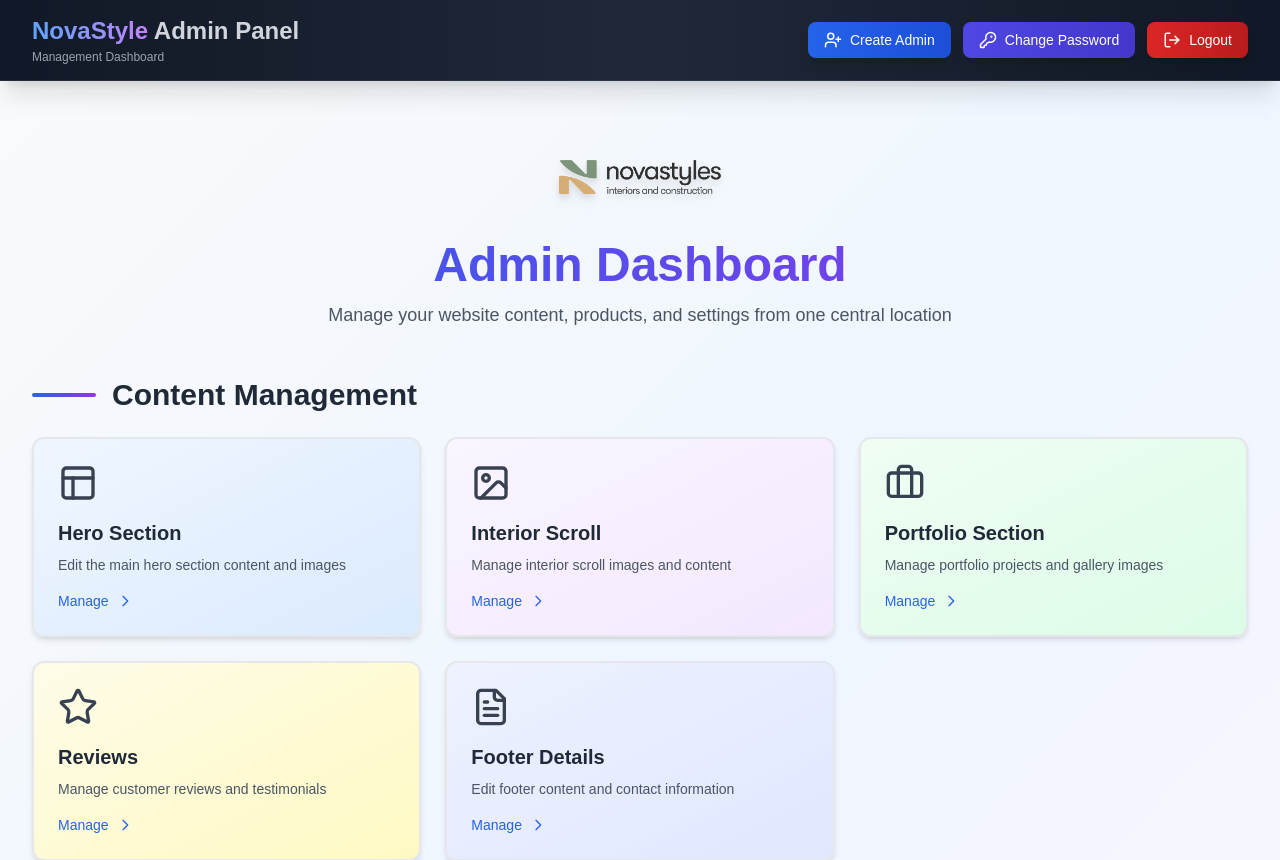
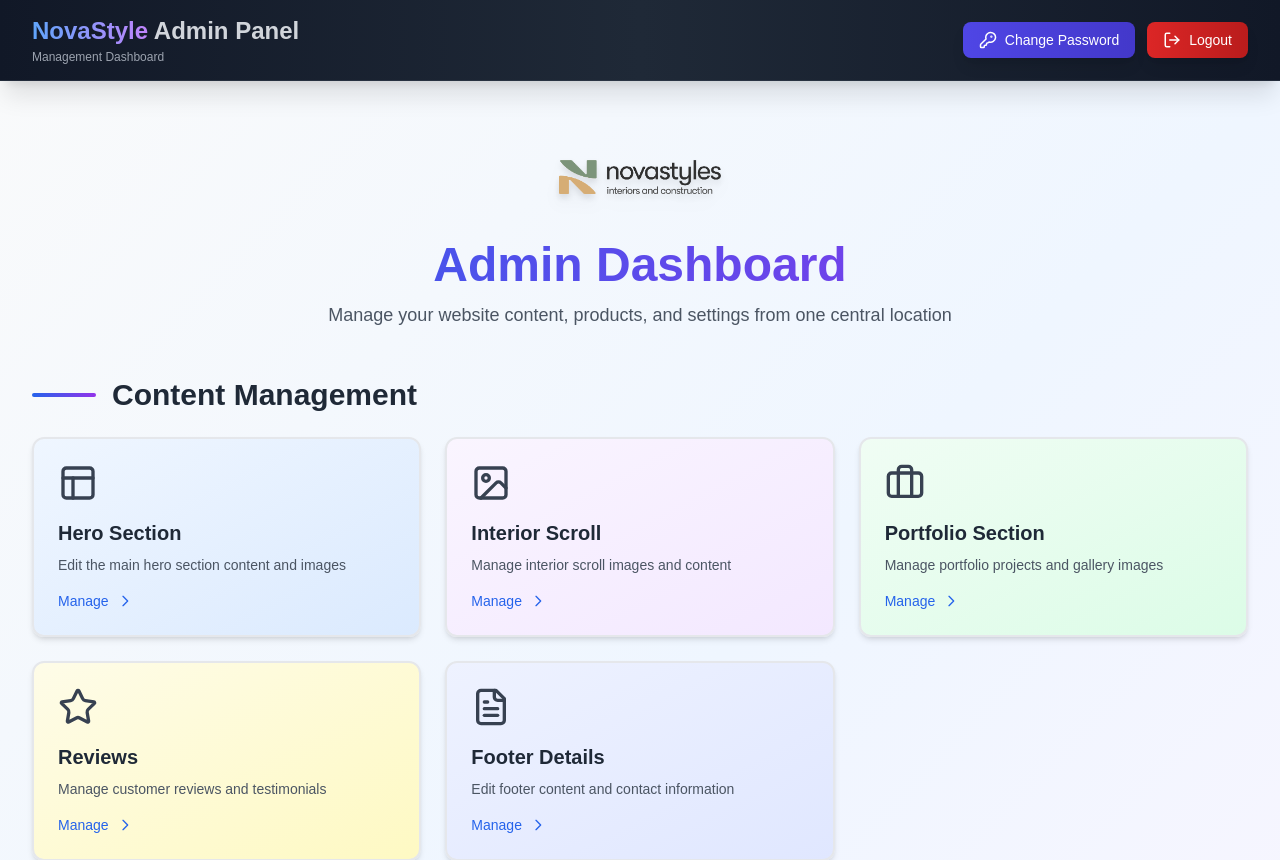
Before and after one commit to tirugit-2001/nova_styles_admin, a React (Vite) app in the folder vite-project/: page /admin in a window 1280 px wide. Shown: the top 860 px of the page. Built offline with nearby package versions, Linux system fonts and the light colour scheme; sample sign-in values are in the browser's storage.

Commit message:
Remove unused UserPlus import and comment out Create Admin button in AdminNavbar for future implementation.

```diff
--- a/vite-project/src/components/AdminNavbar.tsx
+++ b/vite-project/src/components/AdminNavbar.tsx
@@ -1,6 +1,6 @@
 import { useState } from "react";
 import { useNavigate } from "react-router-dom";
-import { LogOut, UserPlus, KeyRound, AlertCircle, X } from "lucide-react";
+import { LogOut, KeyRound, AlertCircle, X } from "lucide-react";
 import { toast } from "sonner";
 import FormModal from "./FormModel";
 import { useForm } from "react-hook-form";
@@ -226,14 +226,14 @@ export function AdminNavbar() {
             {/* Right side - Actions */}
             <div className="flex items-center gap-2 sm:gap-3">
               {/* Create Admin Button */}
-              <button
+              {/* <button
                 onClick={() => setShowCreateAdmin(true)}
                 className="group flex items-center gap-2 px-3 sm:px-4 py-2 text-sm font-medium text-white bg-gradient-to-r from-blue-600 to-blue-700 hover:from-blue-700 hover:to-blue-800 rounded-lg transition-all duration-200 shadow-lg hover:shadow-xl hover:scale-105 active:scale-95"
               >
                 <UserPlus size={18} className="group-hover:rotate-12 transition-transform duration-200" />
                 <span className="hidden sm:inline">Create Admin</span>
                 <span className="sm:hidden">Admin</span>
-              </button>
+              </button> */}
 
               {/* Change Password Button */}
               <button
```
